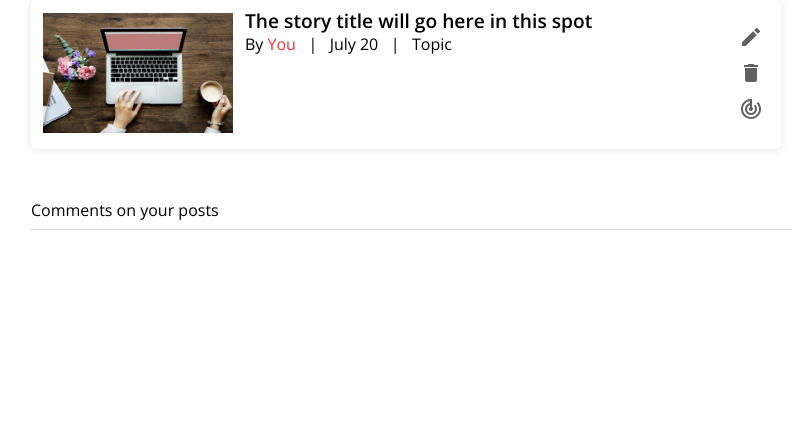
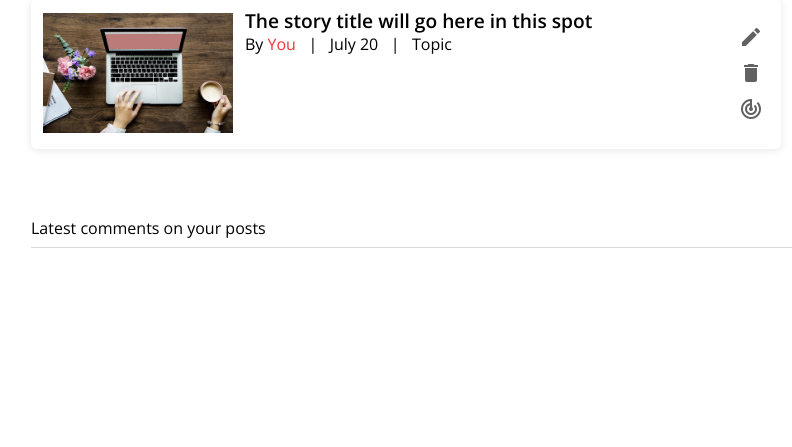
Before and after one commit to RonaldPM/pagepod, a PHP site: page /creator/creator.php in a window 1280 px wide. Shown: the part 146-593 px from the top of the page, without its empty margins (59-851 px from the left). Run offline with PHP 8.4, Linux system fonts and the light colour scheme.

Commit message:
Changed directory structure

```diff
--- a/assets/css/adminStyle.css
+++ b/assets/css/creatorStyle.css
@@ -53,6 +53,7 @@
   border-radius: 6px;
   box-shadow: 0 1px 8px 0 rgba(0,0,0,0.1);
   cursor: pointer;
+  margin-bottom: 18px;
 }
 .createBtn{
   width: 100px;
--- a/creator.php
+++ b/creator/creator.php
@@ -4,15 +4,15 @@
 <html>
   <head>
     <title>Creator Dashboard</title>
-    <link rel='stylesheet' href='assets/css/main.css'>
-    <link rel='stylesheet' href='assets/css/adminStyle.css'>
+    <link rel='stylesheet' href='../assets/css/main.css'>
+    <link rel='stylesheet' href='../assets/css/creatorStyle.css'>
     <link href="https://fonts.googleapis.com/css?family=Open+Sans:400,600" rel="stylesheet"><!--GOOGLE FONTS API-->
     <link href="https://fonts.googleapis.com/icon?family=Material+Icons" rel="stylesheet"><!--FOR GOOGLE MATERIAL ICONS-->
   </head>
   <body>
     <div class='profileNavBar'>
       <div class='profileNavlinkWrap'>
-        <img src='assets/img/logo.png' class='profileLogo'>
+        <img src='../assets/img/logo.png' class='profileLogo'>
         <br />
         <div class='profileSiteName'>PagePod</div><div class='subName'>Creator</div>
         <button class='createBtn'>Create +</button>
@@ -23,7 +23,7 @@
       <div class='sectionSeperator'></div>
       <br />
       <div class='creatorPostBox'>
-        <img src='media/img/laptop.jpg' class='creatorPostImg'>
+        <img src='../media/img/laptop.jpg' class='creatorPostImg'>
         <div class='storyBitHead'>The story title will go here in this spot</div>
         <br /><br />
         <div class='storyBitAuthor'>By <font color='#e93636'>You</font> &nbsp;&nbsp;|&nbsp;&nbsp; July 20 &nbsp;&nbsp;|&nbsp;&nbsp; Topic</div>
@@ -34,7 +34,7 @@
         </div>
       </div>
       <br /><br />
-      <div class='sectionTitle newline mt50'>Comments on your posts</div>
+      <div class='sectionTitle newline mt50'>Latest comments on your posts</div>
       <div class='sectionSeperator'></div>
     </div>
   </body>
```
